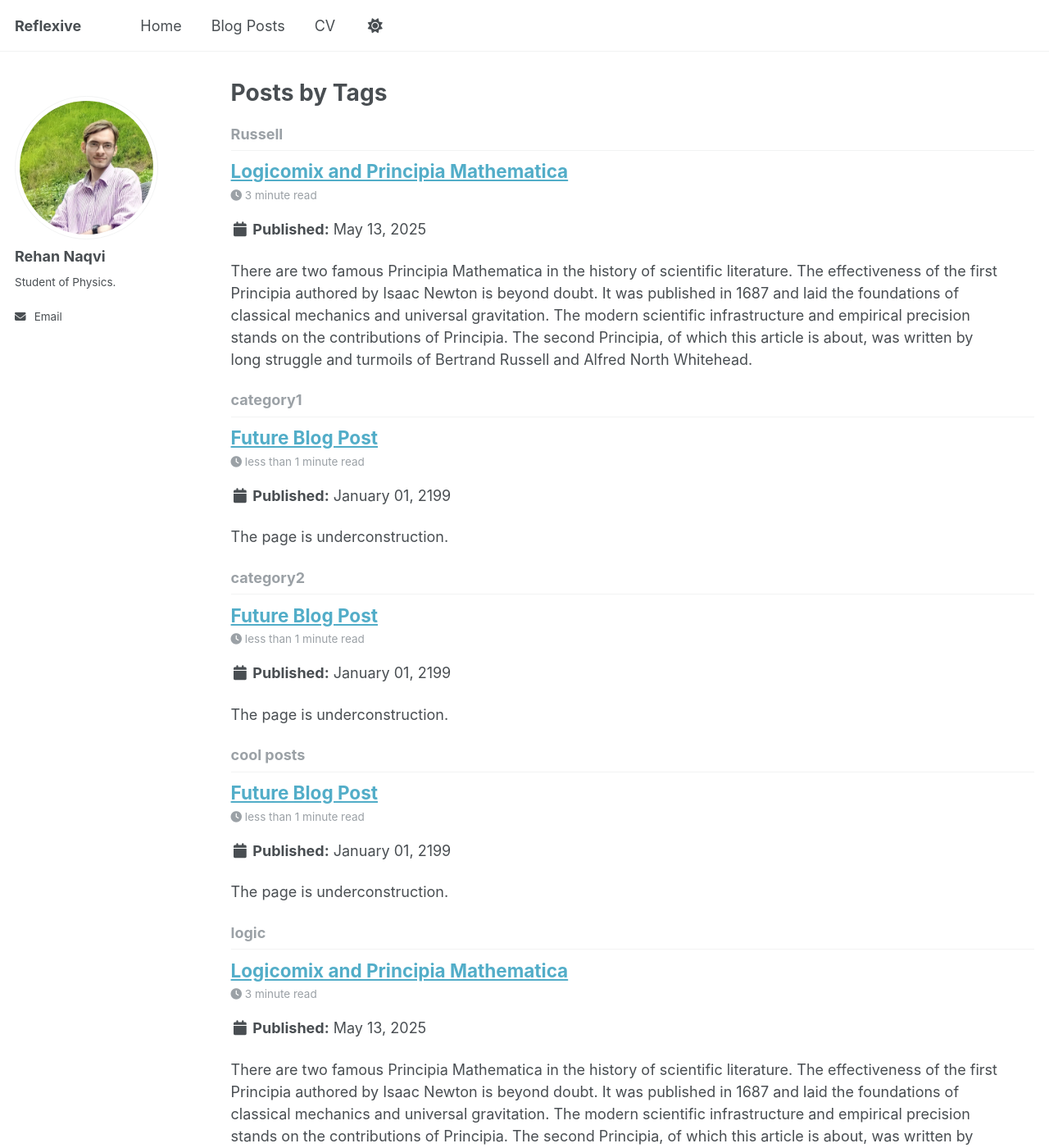
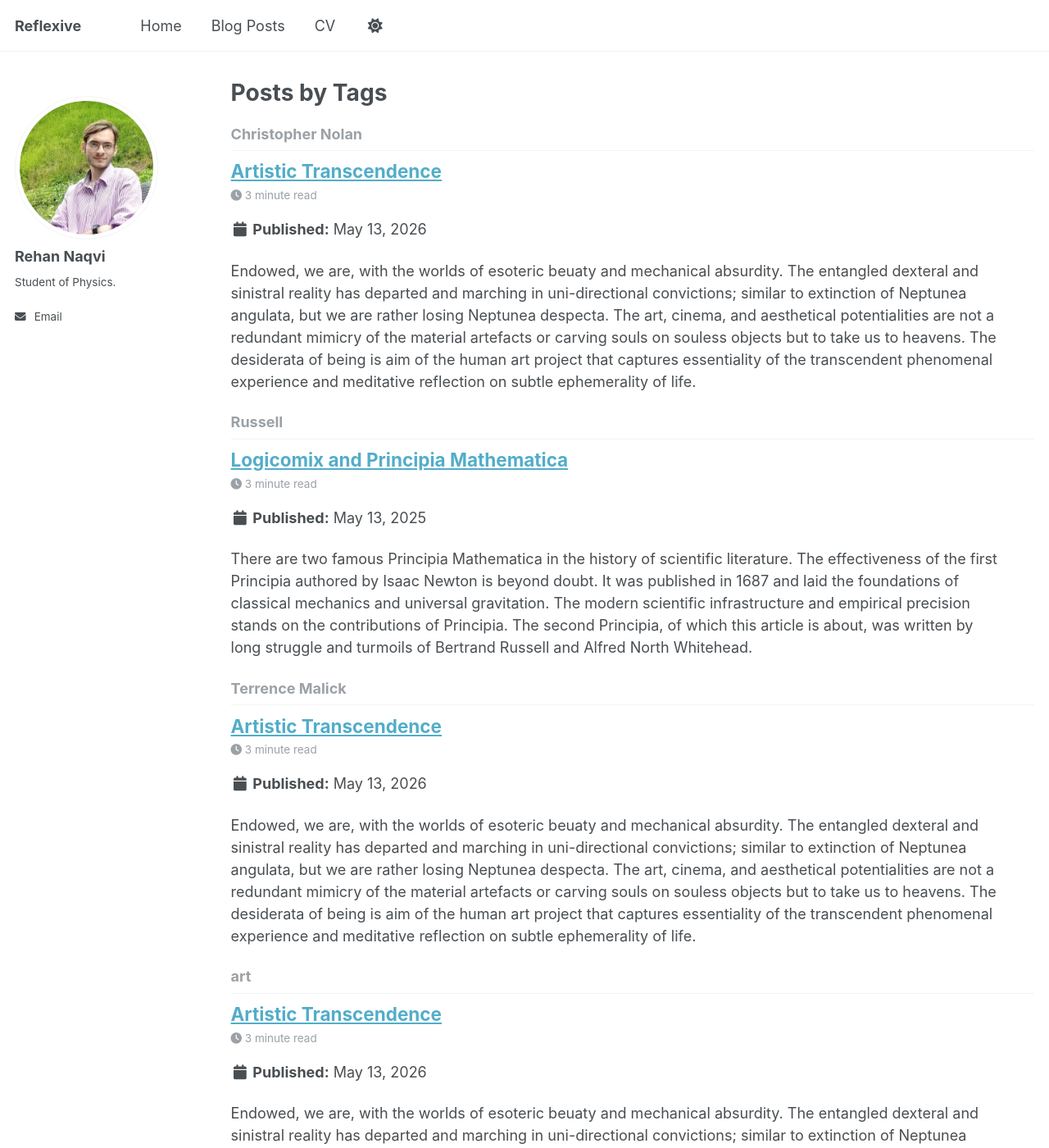
Before and after one commit to rayhannaqvi/rayhannaqvi.github.io, a Jekyll site: the page built from _pages/tag-archive.html, in a window 1280 px wide and 1400 px high. Shown: the whole window at 82% size. Built offline with Jekyll 4.4.1, drawn with Linux system fonts in a browser that asks for light colours; some of the changed text lies outside the part shown.

Commit message:
Added title and date to the new post about Malick Nolan.

```diff
--- a/_posts/2026-05-12-Malick-Nolan.md
+++ b/_posts/2026-05-12-Malick-Nolan.md
@@ -1,3 +1,14 @@
+---
+title: 'Artistic Transcendence'
+date: 2026-05-13
+tags:
+  - art
+  - cinema
+  - Terrence Malick
+  - Christopher Nolan
+---
+
+
 Endowed, we are, with the worlds of esoteric beuaty and mechanical absurdity. The entangled dexteral and sinistral reality has departed and marching in uni-directional convictions; similar to extinction of Neptunea angulata, but we are rather losing Neptunea despecta. The art, cinema, and aesthetical potentialities are not a redundant mimicry of the material artefacts or carving souls on souless objects but to take us to heavens. The desiderata of being is aim of the human art project that captures essentiality of the transcendent phenomenal experience and meditative reflection on subtle ephemerality of life.
 
 
```
Also changed, not shown: 1 other file.
